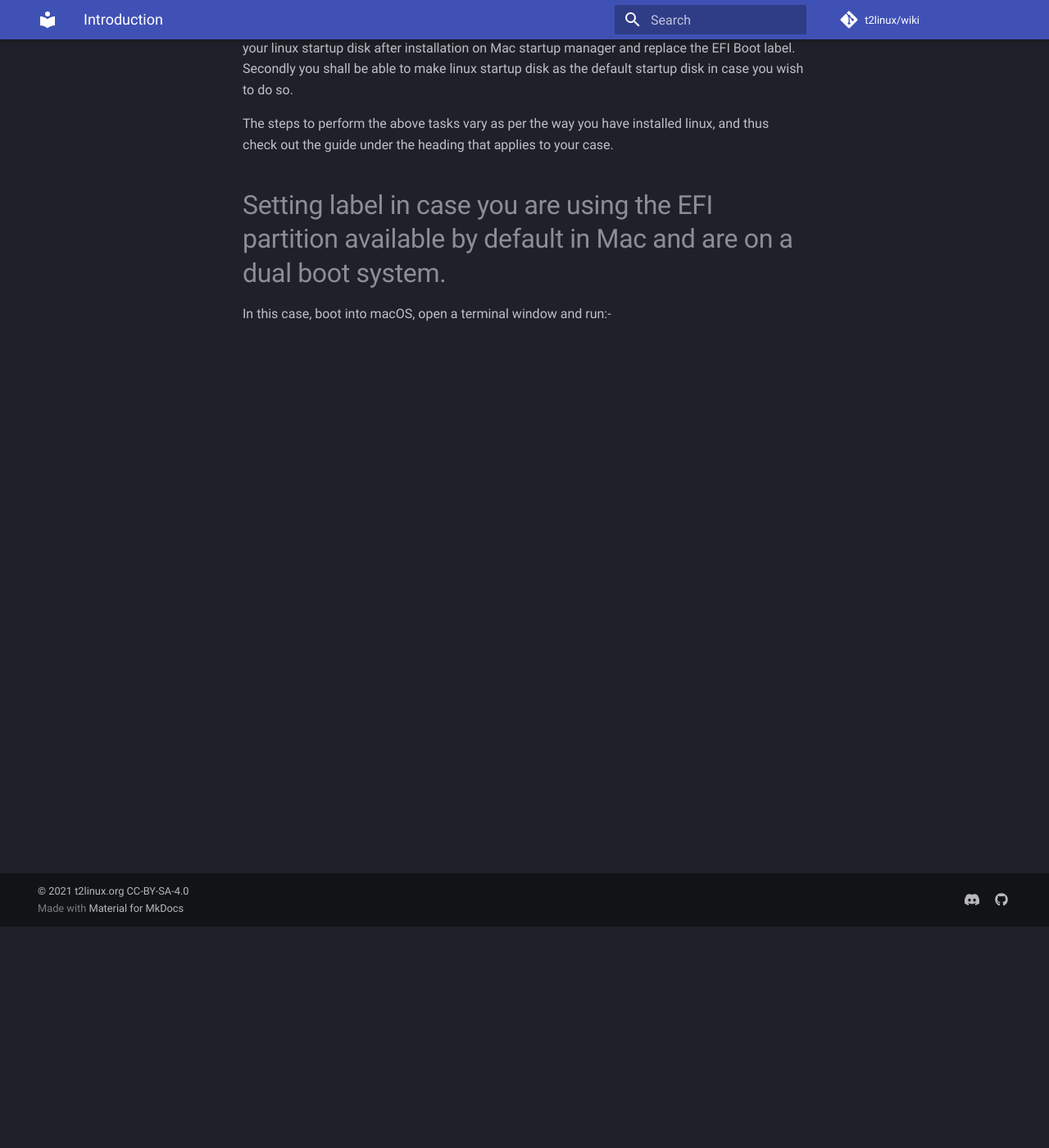
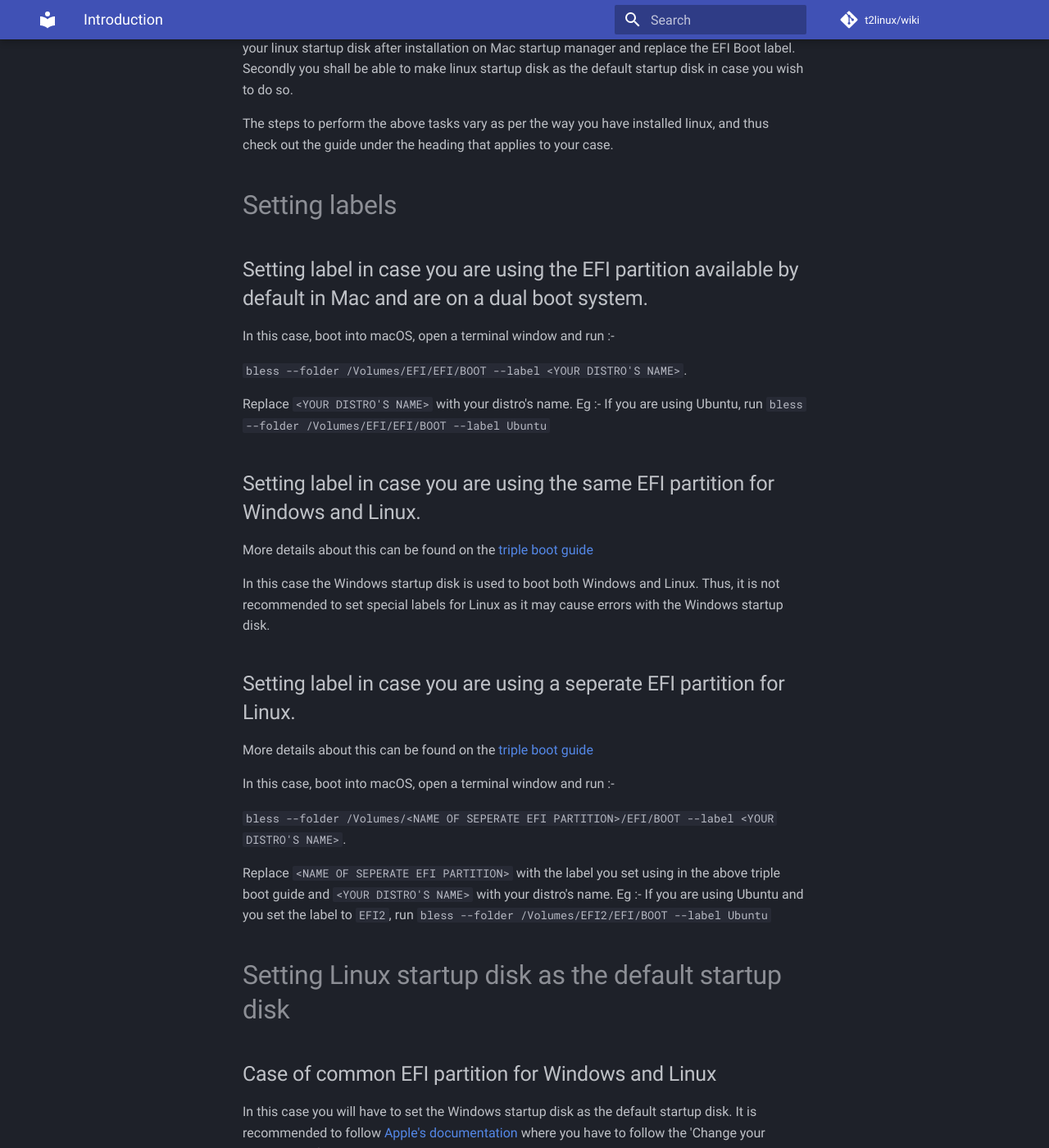
Before and after one commit to t2linux/wiki, an MkDocs documentation site: the page built from docs/guides/startup manager.md, in a window 1280 px wide and 1400 px high, scrolled down 270 px. Shown: the whole window at 82% size. Built offline with MkDocs 1.6.1 and Material for MkDocs 9.7.7, drawn with Linux system fonts in a browser that asks for light colours; comment, search, counter and statistics services are not loaded; some of the changed text lies outside the part shown.

Commit message:
Update startup manager.md

```diff
--- a/docs/guides/startup manager.md
+++ b/docs/guides/startup manager.md
@@ -4,6 +4,42 @@ This guide shall help you to perform 2 tasks. Firstly you shall be able to set t
 
 The steps to perform the above tasks vary as per the way you have installed linux, and thus check out the guide under the heading that applies to your case.
 
-# Setting label in case you are using the EFI partition available by default in Mac and are on a dual boot system.
+# Setting labels
 
-In this case, boot into macOS, open a terminal window and run:-
+## Setting label in case you are using the EFI partition available by default in Mac and are on a dual boot system.
+
+In this case, boot into macOS, open a terminal window and run :-
+
+`bless --folder /Volumes/EFI/EFI/BOOT --label <YOUR DISTRO'S NAME>`.
+
+Replace `<YOUR DISTRO'S NAME>` with your distro's name. Eg :- If you are using Ubuntu, run
+`bless --folder /Volumes/EFI/EFI/BOOT --label Ubuntu`
+
+## Setting label in case you are using the same EFI partition for Windows and Linux.
+
+More details about this can be found on the [triple boot guide](https://wiki.t2linux.org/guides/windows/)
+
+In this case the Windows startup disk is used to boot both Windows and Linux. Thus, it is not recommended to set special labels for Linux as it may cause errors with the Windows startup disk.
+
+## Setting label in case you are using a seperate EFI partition for Linux.
+
+More details about this can be found on the [triple boot guide](https://wiki.t2linux.org/guides/windows/#using-seperate-efi-partitions)
+
+In this case, boot into macOS, open a terminal window and run :-
+
+`bless --folder /Volumes/<NAME OF SEPERATE EFI PARTITION>/EFI/BOOT --label <YOUR DISTRO'S NAME>`.
+
+Replace `<NAME OF SEPERATE EFI PARTITION>` with the label you set using in the above triple boot guide and `<YOUR DISTRO'S NAME>` with your distro's name. Eg :- If you are using Ubuntu and you set the label to `EFI2`, run
+`bless --folder /Volumes/EFI2/EFI/BOOT --label Ubuntu`
+
+# Setting Linux startup disk as the default startup disk
+
+## Case of common EFI partition for Windows and Linux
+
+In this case you will have to set the Windows startup disk as the default startup disk. It is recommended to follow [Apple's documentation](https://support.apple.com/en-in/guide/mac-help/mchlp1034/mac) where you have to follow the 'Change your startup disk for every startup' section.
+
+If this method is not working for you, then follow the instruction given in 'Case of seperate EFI partition section for Linux as well as using the EFI partition available by default in Mac and are on a dual boot system' where you have to consider the Windows startup disk as the Linux startup disk.
+
+## Case of seperate EFI partition section for Linux as well as case of using the EFI partition available by default in Mac and are on a dual boot system.
+
+In this case, start your Mac and press and hold down the Option key. Until the startup manager gets displayed. Now press and hold the Control key and without releasing the Control key, boot into the linux startup disk as you usually do. This will make it the default startup disk.
```
